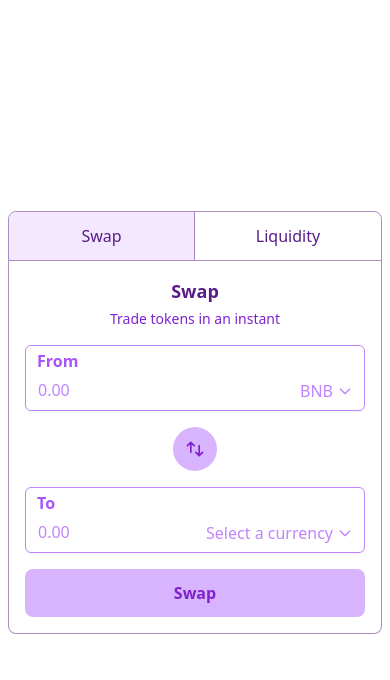
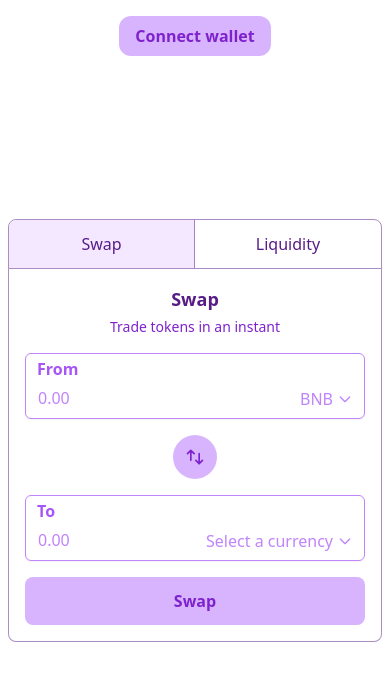
Before and after one commit to EperezOk/amm-frontend, a Next.js app: page / in a window 390 px wide. Shown: the top 680 px of the page. Built offline with nearby package versions, Linux system fonts and the light colour scheme.

Commit message:
Connect wallet btn with ethers and web3modal

```diff
--- a/components/LiquidityInput.jsx
+++ b/components/LiquidityInput.jsx
@@ -6,7 +6,7 @@ export default function LiquidityInput({ children }) {
         type="text"
         name="price"
         id="price"
-        autocomplete="off"
+        autoComplete="off"
         className="focus:ring-purple-800 focus:border-purple-800 w-full pl-3 pr-20 sm:text-sm border-purple-400 rounded-md text-purple-600 placeholder:text-purple-400"
         placeholder="0.00"
       />
--- a/components/MainCard.jsx
+++ b/components/MainCard.jsx
@@ -3,7 +3,7 @@ import Link from "next/link"
 export default function MainCard({ title, description, children }) {
 
   return (
-    <div>
+    <div className="mt-4 md:mt-0">
       {/* Select option */}
       <div className="border border-purple-900 rounded-tl-lg rounded-tr-lg border-opacity-50 grid grid-cols-2">
         <Link href="/">
--- a/components/Modal.jsx
+++ b/components/Modal.jsx
@@ -81,7 +81,8 @@ export default function Modal({ open, setOpen, setSelectedToken, liquidity = fal
                       onClick={() => {
                         setSelectedToken(token)
                         setOpen(false)
-                      }}>
+                      }}
+                      key={token.symbol}>
                       {/* <CurrencyPoundIcon className="h-6 w-6 text-yellow-500" aria-hidden="true" /> */}
                       <img className="h-6 w-6" src={token.logo} alt={token.symbol} />
                       <span className="font-semibold text-purple-900">{token.symbol}</span>
--- a/components/TokenInput.jsx
+++ b/components/TokenInput.jsx
@@ -11,7 +11,7 @@ export default function TokenInput({ from = false, setTokenModalOpen, tokenName
         type="text"
         name="price"
         id="price"
-        autocomplete="off"
+        autoComplete="off"
         className="focus:ring-purple-800 focus:border-purple-800 w-full pl-3 pr-40 sm:pr-36 pt-8 sm:text-sm border-purple-400 rounded-md text-purple-600 placeholder:text-purple-400"
         placeholder="0.00"
       />
--- a/package.json
+++ b/package.json
@@ -8,9 +8,11 @@
     "lint": "next lint"
   },
   "dependencies": {
+    "ethers": "^5.5.3",
     "next": "12.0.8",
     "react": "17.0.2",
-    "react-dom": "17.0.2"
+    "react-dom": "17.0.2",
+    "web3modal": "^1.9.5"
   },
   "devDependencies": {
     "@headlessui/react": "^1.4.3",
--- a/pages/_app.jsx
+++ b/pages/_app.jsx
@@ -1,7 +1,45 @@
 import '../styles/globals.css'
+import { useState, useEffect } from 'react';
+import { ethers } from 'ethers';
+import Web3Modal from "web3modal"
 
 function MyApp({ Component, pageProps }) {
-  return <Component {...pageProps} />
+
+  const [provider, setProvider] = useState()
+  const [address, setAddress] = useState()
+
+  async function requestAccount() {
+    const web3Modal = new Web3Modal()
+    try {
+      const connection = await web3Modal.connect()
+      const newProvider = new ethers.providers.Web3Provider(connection)
+      const newAddress = await newProvider.getSigner().getAddress()
+      setAddress(newAddress)
+      setProvider(newProvider)
+    } catch(e) {
+      console.log(e)
+    }
+  }
+
+  useEffect(() => {
+    // Open popup inmediately, i just want to keep the session on refresh
+    // requestAccount()
+  }, [])
+
+  return (
+    <div className="relative h-screen grid place-items-center px-2">
+      <button
+        className="absolute top-4 md:right-8 py-2 px-4 rounded-xl font-bold bg-purple-300 text-purple-700 hover:bg-purple-200 hover:text-purple-900"
+        onClick={requestAccount}>
+        {provider ?
+          `${address.substring(0,5)}...${address.slice(-4)}`
+        :
+          "Connect wallet"
+        }
+      </button>
+      <Component {...pageProps} />
+    </div>
+  )
 }
 
 export default MyApp
--- a/pages/index.jsx
+++ b/pages/index.jsx
@@ -14,7 +14,6 @@ export default function Home() {
 
   return (
     <>
-      <div className="h-screen grid place-items-center px-2">
       <MainCard title="Swap" description="Trade tokens in an instant">
         <TokenInput from tokenName={fromToken.symbol} setTokenModalOpen={setFromTokenModalOpen} />
         <button className="p-3 rounded-full bg-purple-300 text-purple-700 hover:bg-purple-200 hover:text-purple-900">
@@ -23,7 +22,6 @@ export default function Home() {
         <TokenInput tokenName={toToken.symbol} setTokenModalOpen={setToTokenModalOpen} />
         <Button>Swap</Button>
       </MainCard>
-      </div>
 
       <Modal open={fromTokenModalOpen} setOpen={setFromTokenModalOpen} setSelectedToken={setFromToken} />
       <Modal open={toTokenModalOpen} setOpen={setToTokenModalOpen} setSelectedToken={setToToken} />
--- a/pages/liquidity.jsx
+++ b/pages/liquidity.jsx
@@ -12,7 +12,6 @@ export default function Liquidity() {
 
   return (
     <>
-      <div className="h-screen h grid place-items-center px-2">
       <MainCard title="Liquidity" description="Add or remove liquidity from a pool">
         <div className="flex justify-between w-full">
           <span className="text-purple-700 font-semibold">Pool</span>
@@ -28,7 +27,6 @@ export default function Liquidity() {
         <LiquidityInput>LP tokens</LiquidityInput>
         <Button>Remove liquidity</Button>
       </MainCard>
-      </div>
 
       <Modal open={tokenModalOpen} setOpen={setTokenModalOpen} setSelectedToken={setPool} liquidity />
     </>
```
Also changed, not shown: 1 other file (tests, documents, lock files or other folders). Lines whose indentation alone changed are shown as unchanged.
